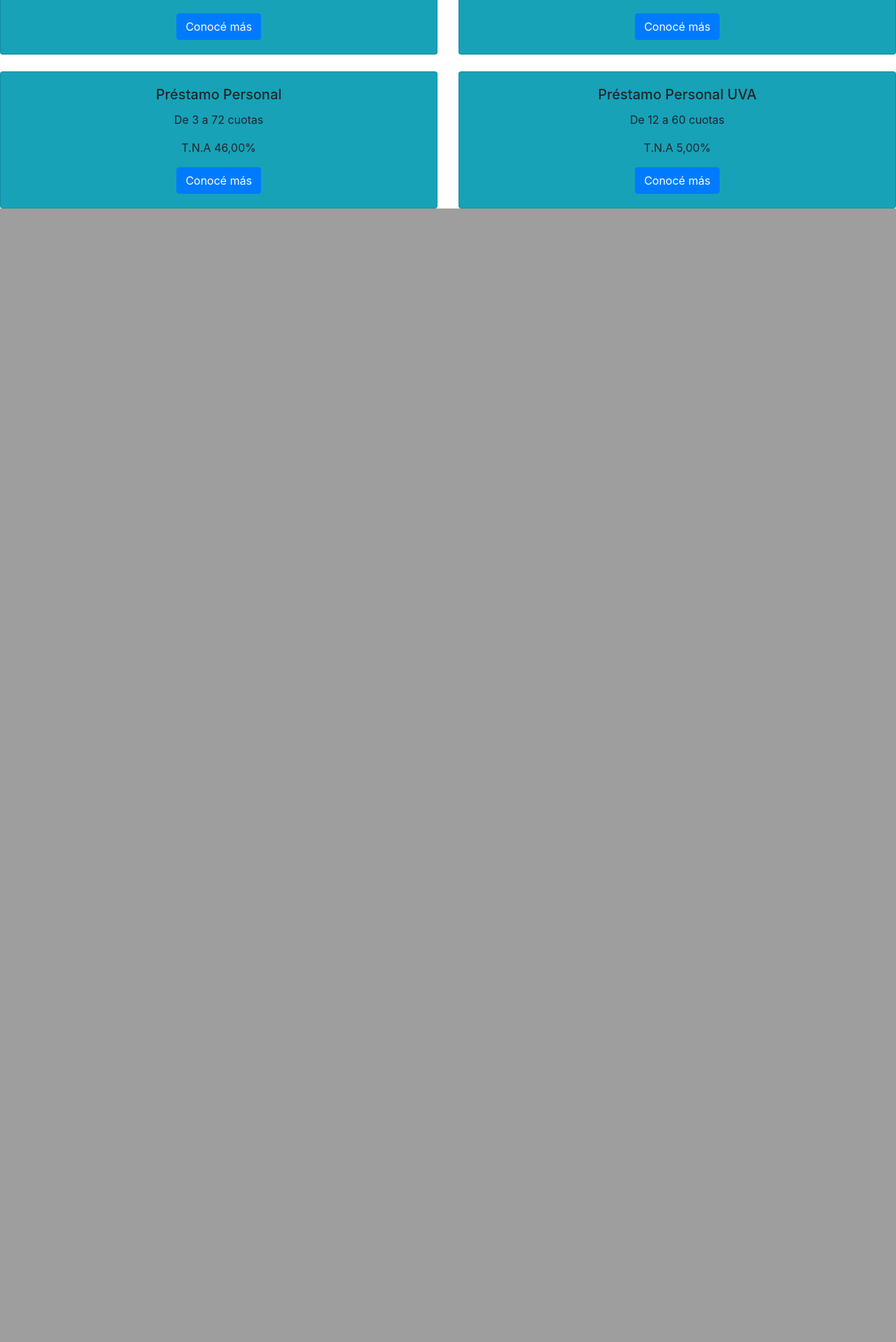
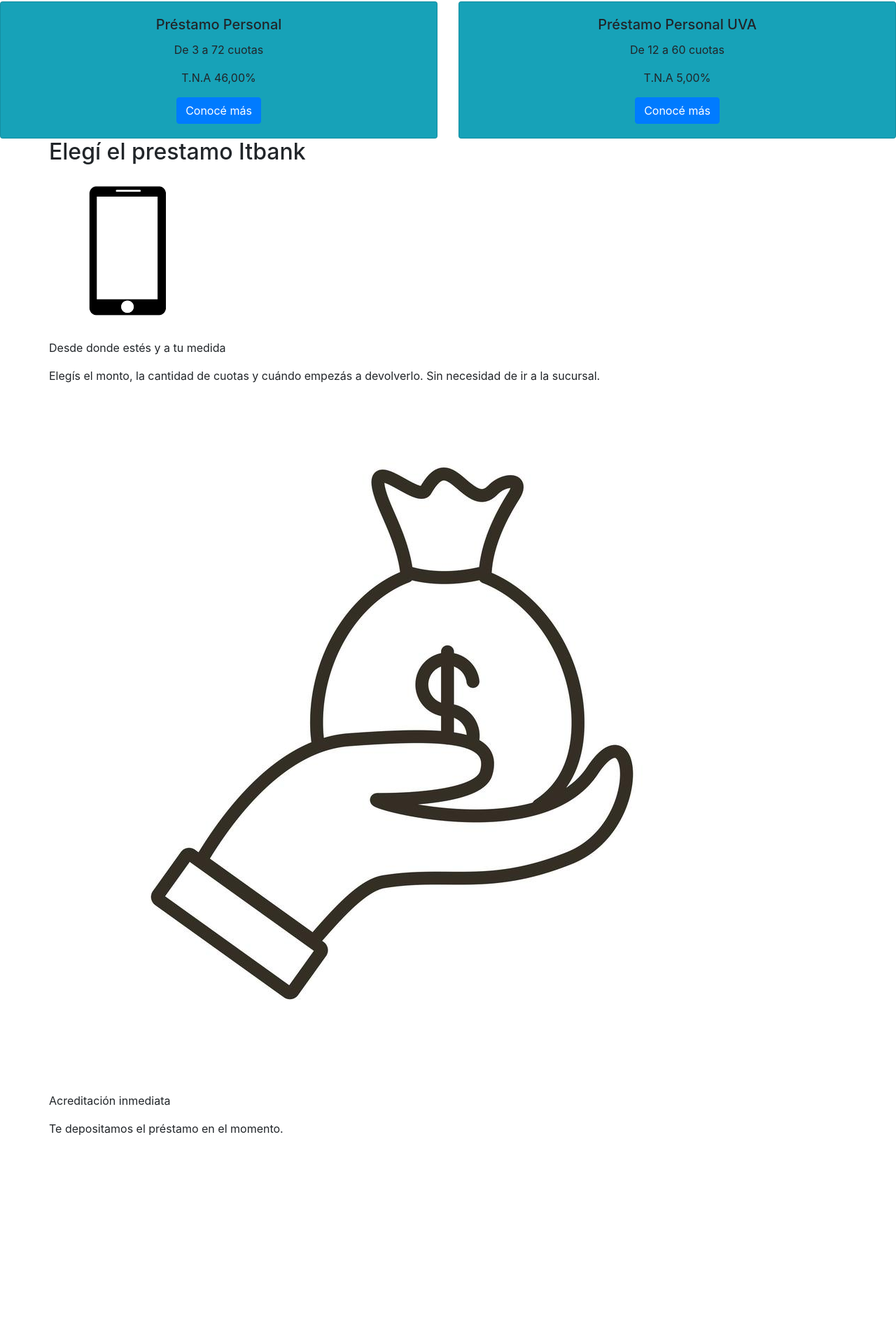
Before and after one commit to micasRod/sprintFinal, a Django app: page /prestamos/ in a window 1280 px wide; the page is wider, and only the part inside the window is pictured. Shown: the part 1080-2998 px from the top of that part at 70% size. Before the commit the page ends 1378 px from the top of that part, so only its background shows below. Run offline with Django 4.2, Linux system fonts and the light colour scheme; some libraries are stand-ins or nearby versions.

Commit message:
Prestamos 2

```diff
--- a/prestamos_app/templates/prestamos_app/prestamos.html
+++ b/prestamos_app/templates/prestamos_app/prestamos.html
@@ -7,7 +7,7 @@
 
     <!-- Bootstrap CSS -->
     <link rel="stylesheet" href="https://cdn.jsdelivr.net/npm/bootstrap@4.0.0/dist/css/bootstrap.min.css" integrity="sha384-Gn5384xqQ1aoWXA+058RXPxPg6fy4IWvTNh0E263XmFcJlSAwiGgFAW/dAiS6JXm" crossorigin="anonymous">
-    <link rel="stylesheet" href="Carusel.css">
+    <link rel="stylesheet" href="prestamos.css">
     <title>Prestamos</title>
   </head>
   <body>
@@ -19,13 +19,13 @@
       </ol>
       <div class="carousel-inner">
         <div class="carousel-item active">
-          <img class="container-fluid w-100" src="Autos.png" alt="First slide">
+          <img class="container-fluid w-100" src="../../static/img/Autos.png" alt="First slide">
         </div>
         <div class="carousel-item">
-          <img class="container-fluid w-100" src="Viajes.png" alt="Second slide">
+          <img class="container-fluid w-100" src="../../static/img/Viajes.png" alt="Second slide">
         </div>
         <div class="carousel-item">
-          <img class="container-fluid w-100" src="Remodelacion.png" alt="Third slide">
+          <img class="container-fluid w-100" src="../../static/img/Remodelacion.png" alt="Third slide">
         </div>
       </div>
       <a class="carousel-control-prev" href="#carouselExampleIndicators" role="button" data-slide="prev">
@@ -83,6 +83,59 @@
         </div>
       </div>
     </div>
+    <div class="sm-12">
+      <section class="container main-prestamos">
+        <div class="row w-1120">
+          <div class="col-12-12">
+
+            <div class="main-prestamos__title-container">
+              <h2 class="main-prestamos-title-container">Elegí el prestamo Itbank</h2>
+            </div>
+
+            <section class="main-prestamos__items">
+
+              <article class="article-item" style="display: none;">
+
+                <p class="article-item-title">Desde donde estés</p>
+                <p class="article-item__text">Armás tu préstamo y lo solicitás sin necesidad de ir a una sucursal.</p>
+              </article>
+
+              <article class="article-item">
+                <figure class="article-item__figure">
+                  <img src="../../static/img/celular.png" alt="Celular" class="article-item__icon">
+                </figure>
+                <p class="article-item-title">Desde donde estés y a tu medida</p>
+                <p class="article-item__text">Elegís el monto, la cantidad de cuotas y cuándo empezás a devolverlo. Sin necesidad de ir a la sucursal.</p>
+              </article>
+
+              <article class="article-item">
+                <figure class="article-item__figure">
+                  <img src="../../static/img/acreditacion.png" alt="Mano con bolsa de dinero" class="article-item__icon">
+                </figure>
+                <p class="article-item-title">Acreditación inmediata</p>
+                <p class="article-item__text">Te depositamos el préstamo en el momento.</p>
+              </article>
+
+              <article class="article-item">
+                <figure class="article-item__figure">
+                  <img src="../../static/img/caja de ahorra.jpg" alt="Billetera con dinero" class="article-item__icon">
+                </figure>
+
+                <p class="article-item__text">Los primeros 24 meses no pagás mantenimiento. Podés acceder a caja de
+                  ahorro en pesos y dólares, tarjeta de débito y descuentos en tus compras.</p>
+              </article>
+
+            </section>
+
+
+
+          </div>
+        </div>
+      </section>
+
+
+
+
     <script src="bootstrap.bundle.min.js"></script>
     <script src="assets/js/bootstrap.bundle.js"></script>
     <script src="https://code.jquery.com/jquery-3.2.1.slim.min.js" integrity="sha384-KJ3o2DKtIkvYIK3UENzmM7KCkRr/rE9/Qpg6aAZGJwFDMVNA/GpGFF93hXpG5KkN" crossorigin="anonymous"></script>
```
Also changed, not shown: prestamos_app/templates/prestamos_app/prestamos.css (added, +24 -0 lines), prestamos_app/static/img/acreditacion.png (added), prestamos_app/static/img/caja de ahorra.jpg (added), prestamos_app/static/img/celular.png (added).
